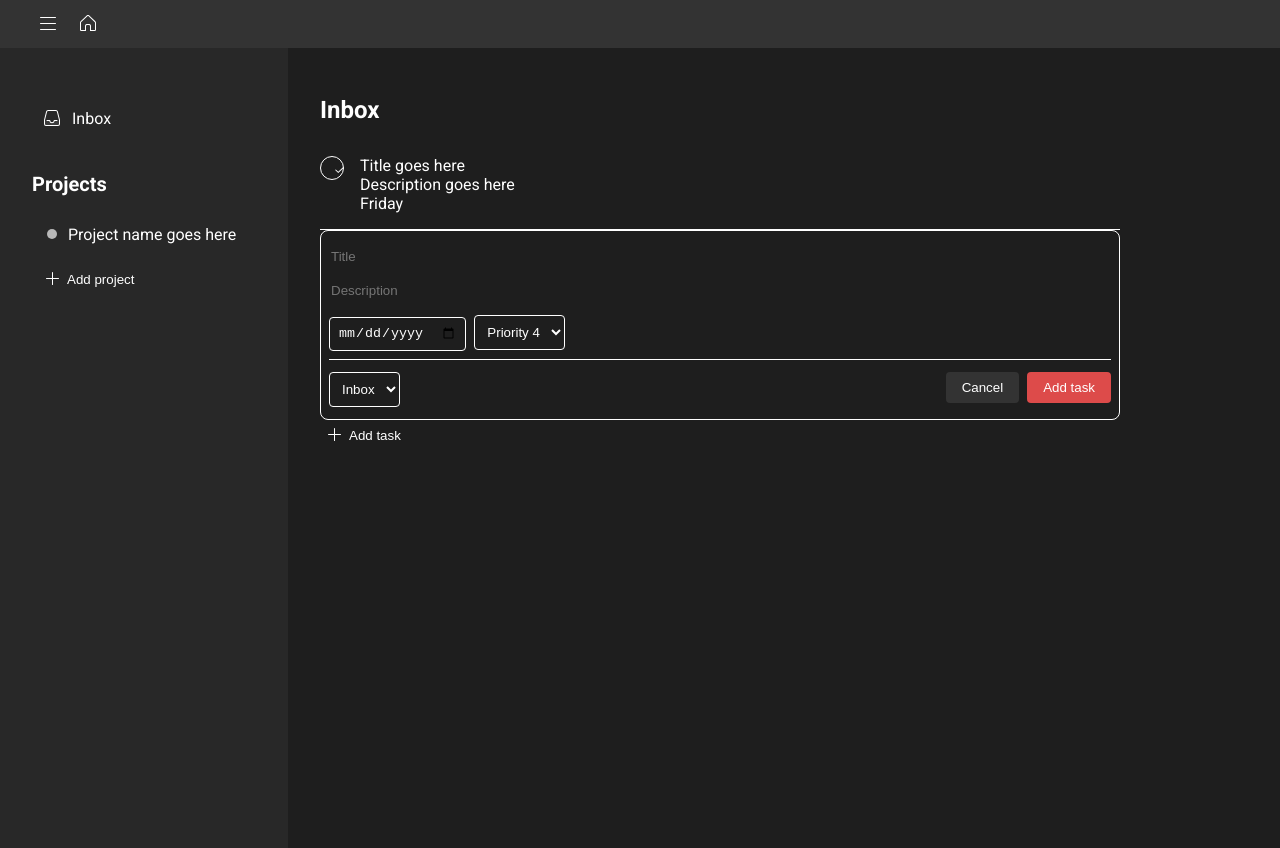
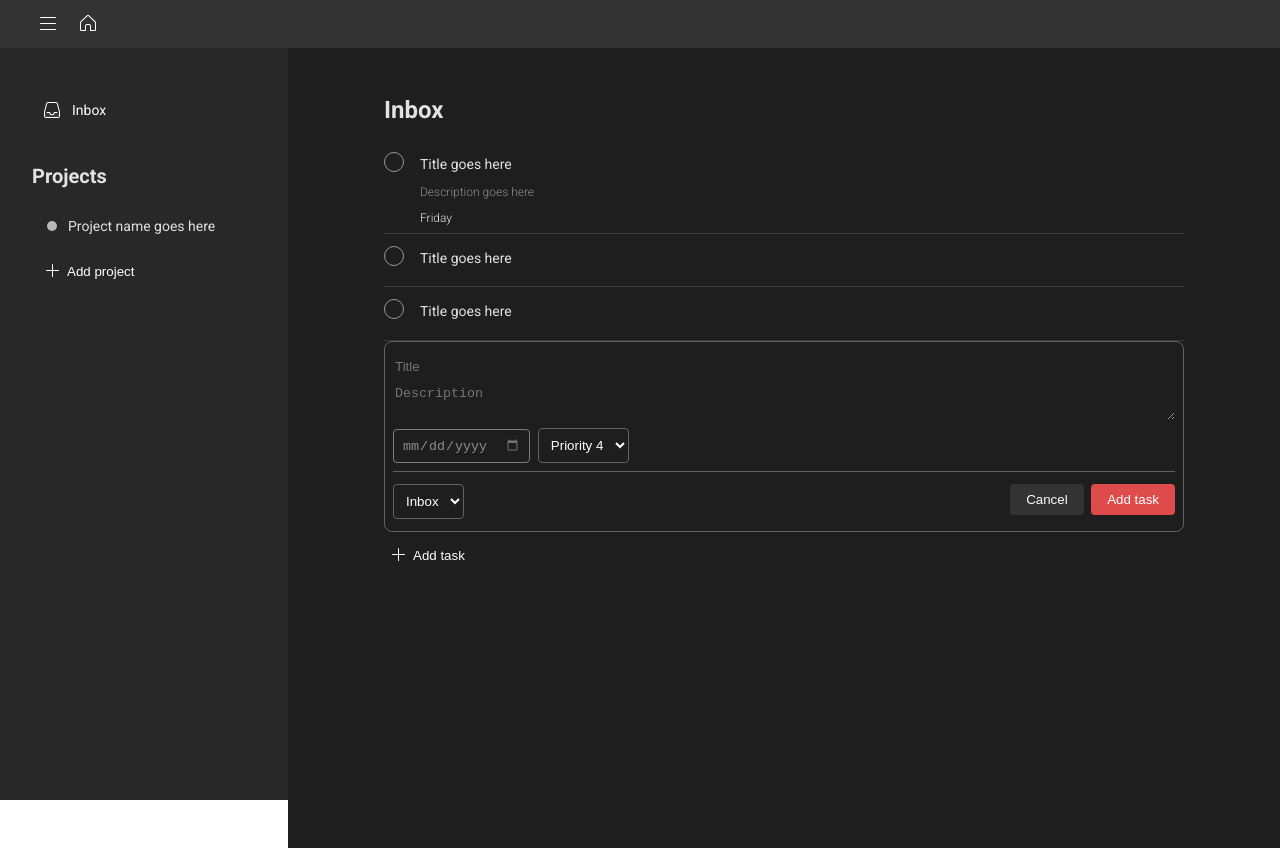
Before and after one commit to jphamtv/odin-todo-list, a website built with webpack: page src/template.html in a window 1280 px wide. Built offline with nearby package versions, Linux system fonts and the light colour scheme.

Commit message:
Update UI design

```diff
--- a/src/style.css
+++ b/src/style.css
@@ -16,8 +16,9 @@
 }
 
 body {
-  color: white;
+  color: #E2E2E2;
   font-family: 'Roboto', Helvetica, Arial, sans-serif;
+  font-size: 14px;
 }
 
 ul {
@@ -29,16 +30,20 @@ ul {
 
 
 
-/* HEADER */
-header {
+/* TOP BAR */
+.top-bar {
   display: flex;
   align-items: center;
   grid-column: 1 / 3;
   grid-row: 1 / 2;
   background-color: #333333;
+  position: fixed;
+  width: 100%;
+  height: 3rem;
+  z-index: 1;
 }
 
-.header-wrapper {
+.top-bar-wrapper {
   display: flex;
   gap: .5rem;
   align-items: center;
@@ -69,10 +74,14 @@ header {
   grid-column: 1 / 2;
   grid-row: 2 / 3;
   background-color: #282828;
+  position: fixed;
+  top: 48px;
+  height: calc(100% - 48px);
+  width: 18rem;
 }
 
 .left-menu-wrapper {
-  margin: 3rem 0 3rem 2rem;
+  margin: 2.5rem 0 0 2rem;
 }
 
 .inbox-option {
@@ -140,27 +149,47 @@ h2 {
 
 .main-wrapper {
   max-width: 50rem;
-  margin: 3rem 2rem 0;
+  margin: 3rem auto;
+  padding: 0 2rem;
 }
 
 h1 {
   font-size: 1.5rem;
+  margin: 2rem 0 1rem;
 }
 
 .task-item {
   display: flex;
   gap: 1rem;
-  padding: 1rem 0;
-  margin-top: 1rem;
-  border-bottom: 1px solid white;
+  padding: .75rem 0 .5rem;
+  border-bottom: 1px solid rgb(58, 58, 58);
 }
 
 .checkbox-btn {
-  width: 24px;
-  height: 24px;
-  border: 1px solid #fff;
+  position: relative;
+  width: 20px;
+  height: 20px;
+  border: 1px solid #989898;
   border-radius: 20px;
   background-color: rgb(0, 0, 0, .0);
+}
+
+.checkbox-btn:hover {
+  background-color: #3b3b3b;
+}
+
+.checkmark-icon {
+  position: absolute;
+  top: -2px;
+  right: -2px;
+}
+
+.checkbox-btn .checkmark-icon {
+  visibility: hidden;
+}
+
+.checkbox-btn:hover .checkmark-icon {
+  visibility: visible;
 }
 
 .add-task-btn {
@@ -171,11 +200,33 @@ h1 {
   border: none;
   background-color: rgb(255, 255, 255, .0);
   color: #fff;
+  margin-top: .5rem;
 }
 
 .add-task-btn:hover {
   background-color: rgb(255, 255, 255, .10);
 }
+
+.title {
+  margin-bottom: .5rem;
+  line-height: 1.75;
+}
+
+.description {
+  margin-bottom: .75rem;
+  color: #8f8f8f;
+  font-size: .75rem;
+  font-weight: 300;
+}
+
+.due-date {
+  font-size: .75rem;
+  font-weight: 300;
+}
+
+
+
+
 
 /* FORM */
 
@@ -186,11 +237,12 @@ h1 {
 
 form {
   padding: .5rem .5rem 0;
-  border: 1px solid #fff;
+  border: 1px solid rgb(98, 98, 98);
   border-radius: 8px;
 }
 
-input {
+input,
+textarea {
   height: 2rem;
   background-color: rgb(0, 0, 0, .0);
   border: none;
@@ -201,14 +253,15 @@ input {
   margin: .5rem 0;
 }
 
-input:focus {
+input:focus,
+textarea:focus {
   outline: none;
 }
 
 .form-footer {
   display: flex;
   justify-content: space-between;
-  border-top: 1px solid #fff;
+  border-top: 1px solid rgb(98, 98, 98);
   padding: .75rem 0;
 }
 
@@ -225,7 +278,7 @@ select {
   padding: .5rem;
   background-color: rgb(0, 0, 0, .0);
   color: white;
-  border: 1px solid #fff;
+  border: 1px solid rgb(98, 98, 98);
   border-radius: 4px;
 }
 
@@ -233,9 +286,13 @@ select {
   padding: 0 .5rem;
   background-color: rgb(0, 0, 0, .0);
   color: white;
-  border: 1px solid #fff;
+  border: 1px solid rgb(98, 98, 98);
   border-radius: 4px;
   margin-right: 4px;
+}
+
+input[type="date"] {
+  filter: invert(45%) hue-rotate(180deg);
 }
 
 .submit-btn {
--- a/src/template.html
+++ b/src/template.html
@@ -14,8 +14,8 @@
 <body>
   <div id="content">
 
-    <header>
-      <div class="header-wrapper">
+    <div class="top-bar">
+      <div class="top-bar-wrapper">
         <button class="menu-btn">
           <svg class="menu_icon" width="24" height="24" viewBox="0 0 24 24"><path fill="currentColor" fill-rule="evenodd" d="M4.5 5h15a.5.5 0 110 1h-15a.5.5 0 010-1zm0 6h15a.5.5 0 110 1h-15a.5.5 0 110-1zm0 6h15a.5.5 0 110 1h-15a.5.5 0 110-1z"></path></svg>
         </button>
@@ -23,7 +23,7 @@
           <svg width="24" height="24" viewBox="0 0 24 24" xmlns="http://www.w3.org/2000/svg"><path fill="currentColor" d="M12.527 3.075c.35.104.64.263 1.27.876L19.1 9.123c.374.364.49.505.601.678.11.174.185.351.232.552.042.178.062.34.066.742L20 17.718c0 .446-.046.607-.134.77a.906.906 0 01-.378.378c-.163.088-.324.134-.77.134H14v-4.718c0-.446-.046-.607-.134-.77a.906.906 0 00-.378-.378c-.142-.077-.284-.122-.616-.132L12.718 13h-1.436c-.446 0-.607.046-.77.134a.906.906 0 00-.378.378c-.077.142-.122.284-.132.616l-.002.154V19H5.282c-.446 0-.607-.046-.77-.134a.906.906 0 01-.378-.378c-.088-.163-.134-.324-.134-.77v-6.462c0-.522.02-.703.067-.903.047-.2.121-.378.232-.552l.077-.113c.098-.134.233-.282.524-.565l5.304-5.172c.629-.613.92-.772 1.269-.876a1.82 1.82 0 011.054 0zm-.286.958a.825.825 0 00-.482 0c-.18.054-.326.139-.63.418l-.227.216L5.598 9.84c-.3.293-.385.39-.456.5a.76.76 0 00-.102.242c-.026.112-.037.224-.04.531l.002 6.807.005.073.074.006L8.999 18 9 14.268l.003-.17c.013-.448.083-.749.249-1.058a1.9 1.9 0 01.788-.788c.306-.164.6-.234 1.043-.249l.199-.003h1.45l.17.003c.448.013.749.083 1.058.249.337.18.608.45.788.788.164.306.234.6.249 1.043l.003.199L14.999 18l3.92-.002.073-.006.006-.073.002-.2v-6.615l-.005-.218a1.494 1.494 0 00-.035-.305.747.747 0 00-.102-.242l-.059-.084a3.571 3.571 0 00-.294-.315l-5.407-5.273c-.425-.414-.604-.545-.798-.615l-.06-.019z"></path></svg>
         </button>
       </div>
-    </header>
+    </div>
 
     <div class="left-menu-container">
       <div class="left-menu-wrapper">
@@ -57,7 +57,7 @@
             <li class="task-item">
               <div>
                 <button type="button" class="checkbox-btn">
-                  <svg width="24" height="24"><path fill="#fff" d="M11.23 13.7l-2.15-2a.55.55 0 0 0-.74-.01l.03-.03a.46.46 0 0 0 0 .68L11.24 15l5.4-5.01a.45.45 0 0 0 0-.68l.02.03a.55.55 0 0 0-.73 0l-4.7 4.35z"></path></svg>
+                  <svg class="checkmark-icon" width="24" height="24"><path fill="#fff" d="M11.23 13.7l-2.15-2a.55.55 0 0 0-.74-.01l.03-.03a.46.46 0 0 0 0 .68L11.24 15l5.4-5.01a.45.45 0 0 0 0-.68l.02.03a.55.55 0 0 0-.73 0l-4.7 4.35z"></path></svg>
                   <span class="checkbox-circle"></span>
                 </button>
               </div>
@@ -67,12 +67,34 @@
                 <div class="due-date">Friday</div>
               </div>
             </li>
+            <li class="task-item">
+              <div>
+                <button type="button" class="checkbox-btn">
+                  <svg class="checkmark-icon" width="24" height="24"><path fill="#fff" d="M11.23 13.7l-2.15-2a.55.55 0 0 0-.74-.01l.03-.03a.46.46 0 0 0 0 .68L11.24 15l5.4-5.01a.45.45 0 0 0 0-.68l.02.03a.55.55 0 0 0-.73 0l-4.7 4.35z"></path></svg>
+                  <span class="checkbox-circle"></span>
+                </button>
+              </div>
+              <div>
+                <div class="title">Title goes here</div>
+              </div>
+            </li>
+            <li class="task-item">
+              <div>
+                <button type="button" class="checkbox-btn">
+                  <svg class="checkmark-icon" width="24" height="24"><path fill="#fff" d="M11.23 13.7l-2.15-2a.55.55 0 0 0-.74-.01l.03-.03a.46.46 0 0 0 0 .68L11.24 15l5.4-5.01a.45.45 0 0 0 0-.68l.02.03a.55.55 0 0 0-.73 0l-4.7 4.35z"></path></svg>
+                  <span class="checkbox-circle"></span>
+                </button>
+              </div>
+              <div>
+                <div class="title">Title goes here</div>
+              </div>
+            </li>
           </ul>
 
           <div class="form-container">
             <form action="" id="create-task">
               <input type="text" id="title" placeholder="Title"/>
-              <input type="text" id="description" placeholder="Description" />
+              <textarea id="description" placeholder="Description" ></textarea>
               <div class="form-options">
                 <input type="date" id="due-date" />
                 <select name="priority" id="priority">
```
Also changed, not shown: dist/index.html, dist/main.js.
